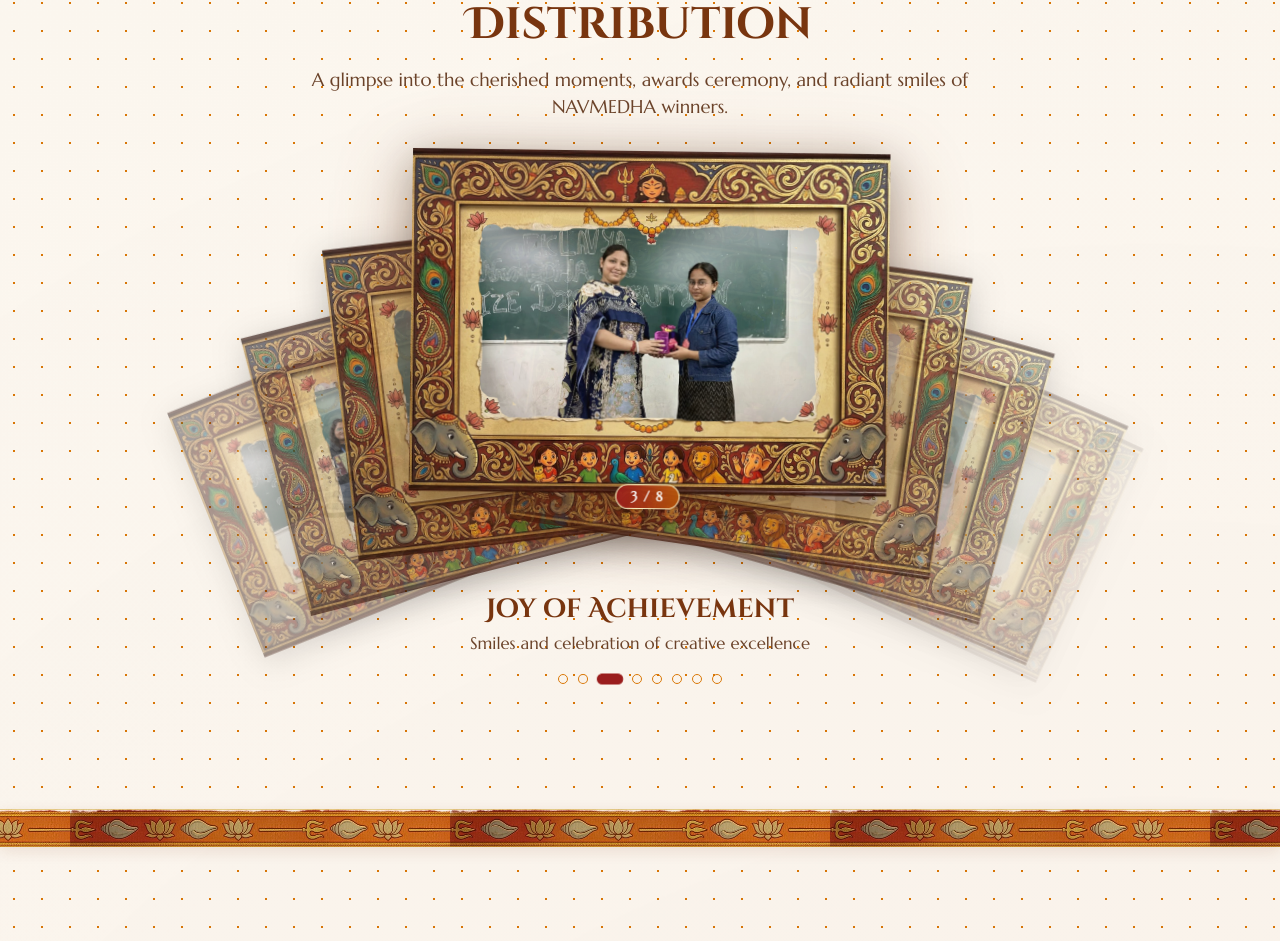
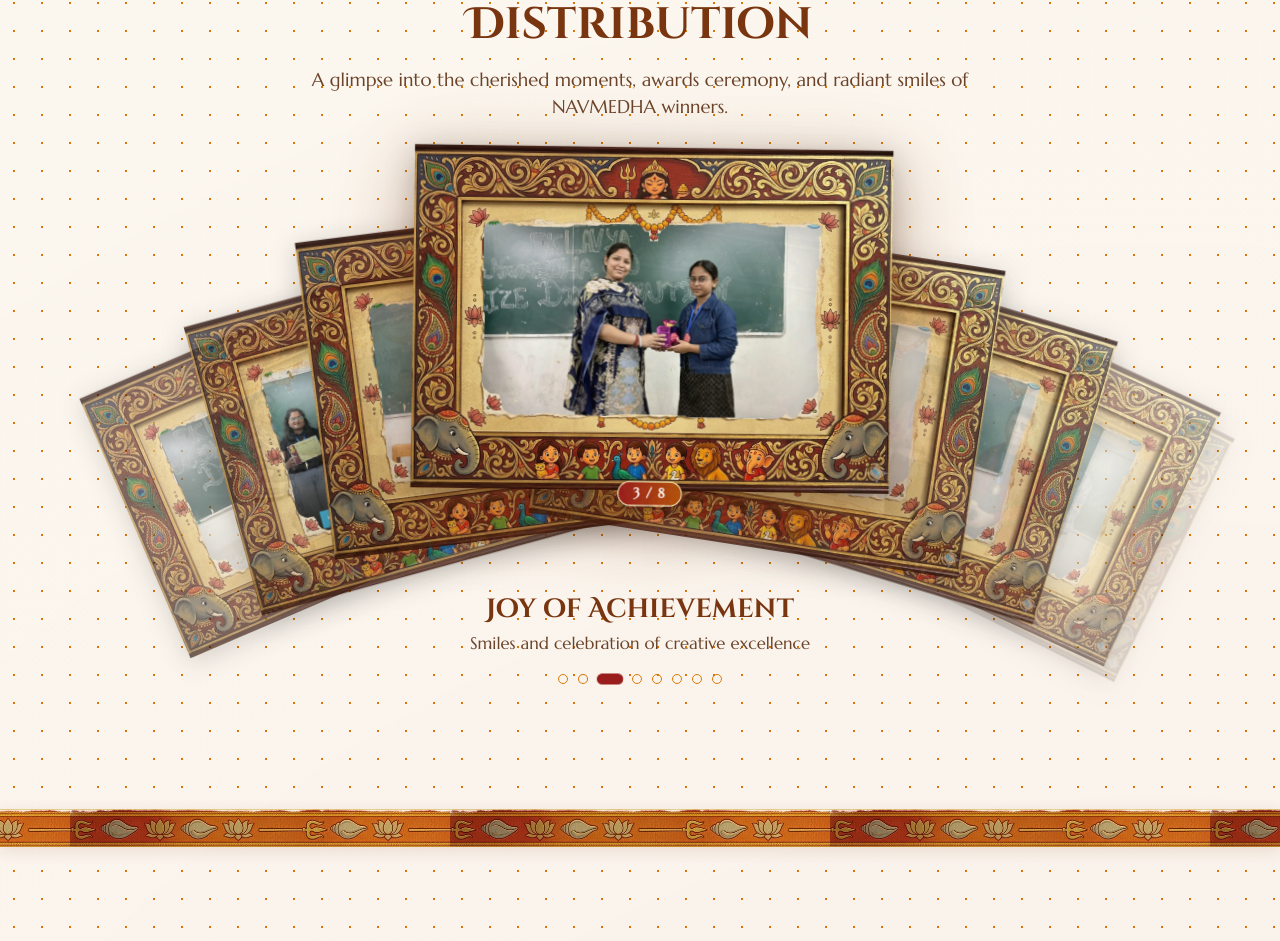
Before and after one commit to sayanjc3639q/Navmedha, a Next.js app: page / in a window 1280 px wide. Shown: the part 4771-5712 px from the top of the page. Built offline with nearby package versions, Linux system fonts and the light colour scheme; a web font is replaced by a local one.

Commit message:
fix: increase fan spread and side card photo visibility with direct click interaction

```diff
--- a/src/components/features/home/LastYearGallery/LastYearGallery.module.css
+++ b/src/components/features/home/LastYearGallery/LastYearGallery.module.css
@@ -86,22 +86,22 @@
 }
 
 
-/* Photo behind the frame */
+/* Photo inside the frame cutout */
 .photoContainer {
   position: absolute;
-  top: 14%;
-  left: 14%;
-  right: 14%;
-  bottom: 14%;
+  top: 15%;
+  left: 14.5%;
+  right: 14.5%;
+  bottom: 16%;
   overflow: hidden;
-  border-radius: 8px;
+  border-radius: 6px;
   background: #2e1206;
   z-index: 1;
 }
 
 .realPhoto {
-  object-fit: cover;
-  object-position: center;
+  object-fit: cover !important;
+  object-position: center !important;
   transition: transform 0.4s ease;
 }
 
@@ -114,14 +114,15 @@
   position: absolute;
   inset: 0;
   pointer-events: none;
-  z-index: 2;
-  filter: drop-shadow(0 8px 18px rgba(0, 0, 0, 0.25));
+  z-index: 3;
+  filter: drop-shadow(0 6px 14px rgba(0, 0, 0, 0.22));
 }
 
 .frameImage {
   object-fit: fill;
   width: 100%;
   height: 100%;
+  display: block;
 }
 
 .cardIndicatorBadge {
--- a/src/components/features/home/LastYearGallery/LastYearGallery.tsx
+++ b/src/components/features/home/LastYearGallery/LastYearGallery.tsx
@@ -87,17 +87,17 @@ export function LastYearGallery() {
               const absDiff = Math.abs(diff);
 
               // Calculate fan transform (rotation, translateX, translateY, zIndex)
-              const rot = diff * 7.5; // degrees tilt
-              const transX = diff * 64; // horizontal spread
-              let transY = absDiff * 16 - (isActive ? 35 : 0); // lift top card
-              let customScale = isActive ? 1.05 : Math.max(0.78, 1 - absDiff * 0.07);
+              const rot = diff * 8; // degrees tilt
+              const transX = diff * 85; // wider horizontal spread so photos on sides are clearly visible
+              let transY = absDiff * 14 - (isActive ? 38 : 0); // lift top card
+              let customScale = isActive ? 1.05 : Math.max(0.82, 1 - absDiff * 0.05);
               let customZIndex = 50 - absDiff;
-              let customOpacity = absDiff > 3 ? 0 : Math.max(0.35, 1 - absDiff * 0.2);
+              let customOpacity = absDiff > 3 ? 0 : Math.max(0.65, 1 - absDiff * 0.12);
 
               // Realistic Poker Pull-Out Animation when transitioning
               if (isActive && isPullingOut) {
-                transY = -90; // Pull high out of the hand
-                customScale = 1.1;
+                transY = -95; // Pull high out of the hand
+                customScale = 1.12;
                 customZIndex = 60;
               }
 
@@ -112,7 +112,7 @@ export function LastYearGallery() {
                     transform: `translateX(${transX}px) translateY(${transY}px) rotate(${rot}deg) scale(${customScale})`,
                     zIndex: customZIndex,
                     opacity: customOpacity,
-                    pointerEvents: absDiff > 3 ? "none" : "auto",
+                    cursor: "pointer",
                   }}
                 >
                   {/* Photo inside the decorative cutout frame */}
```
